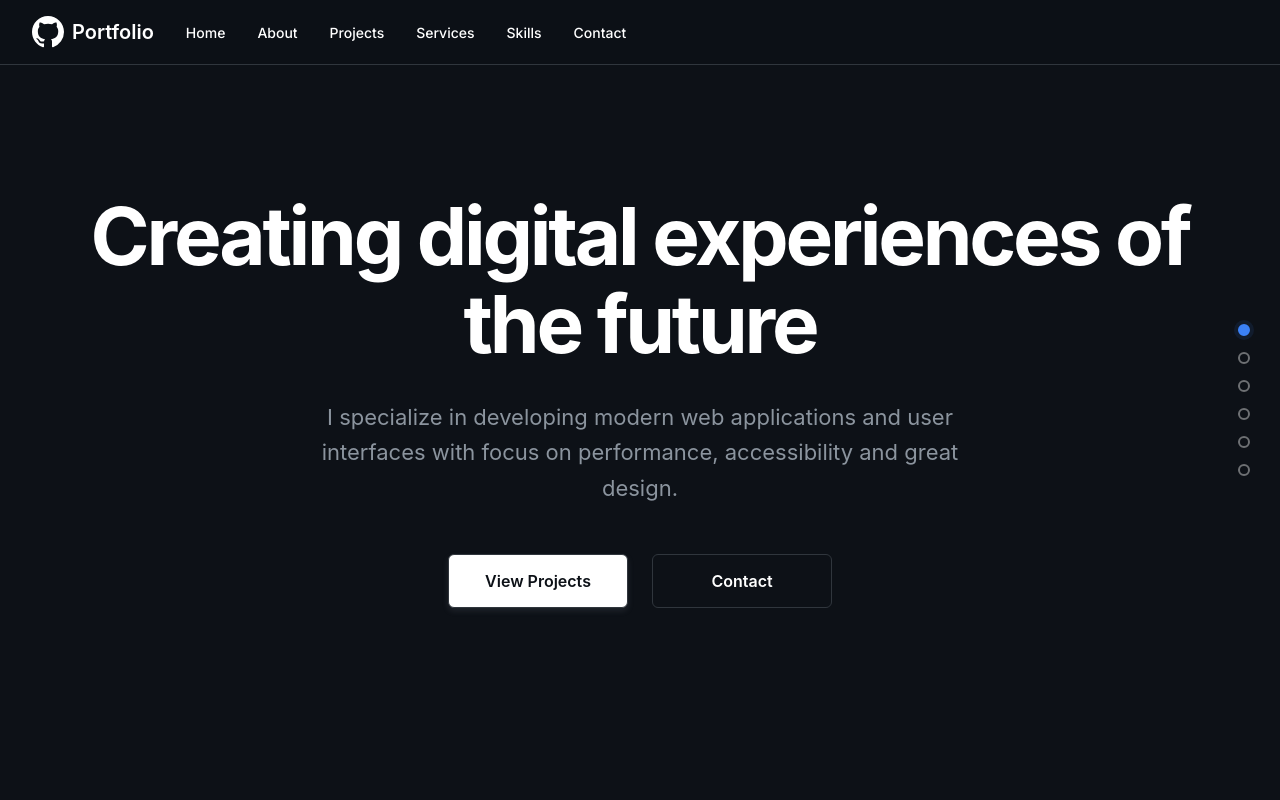
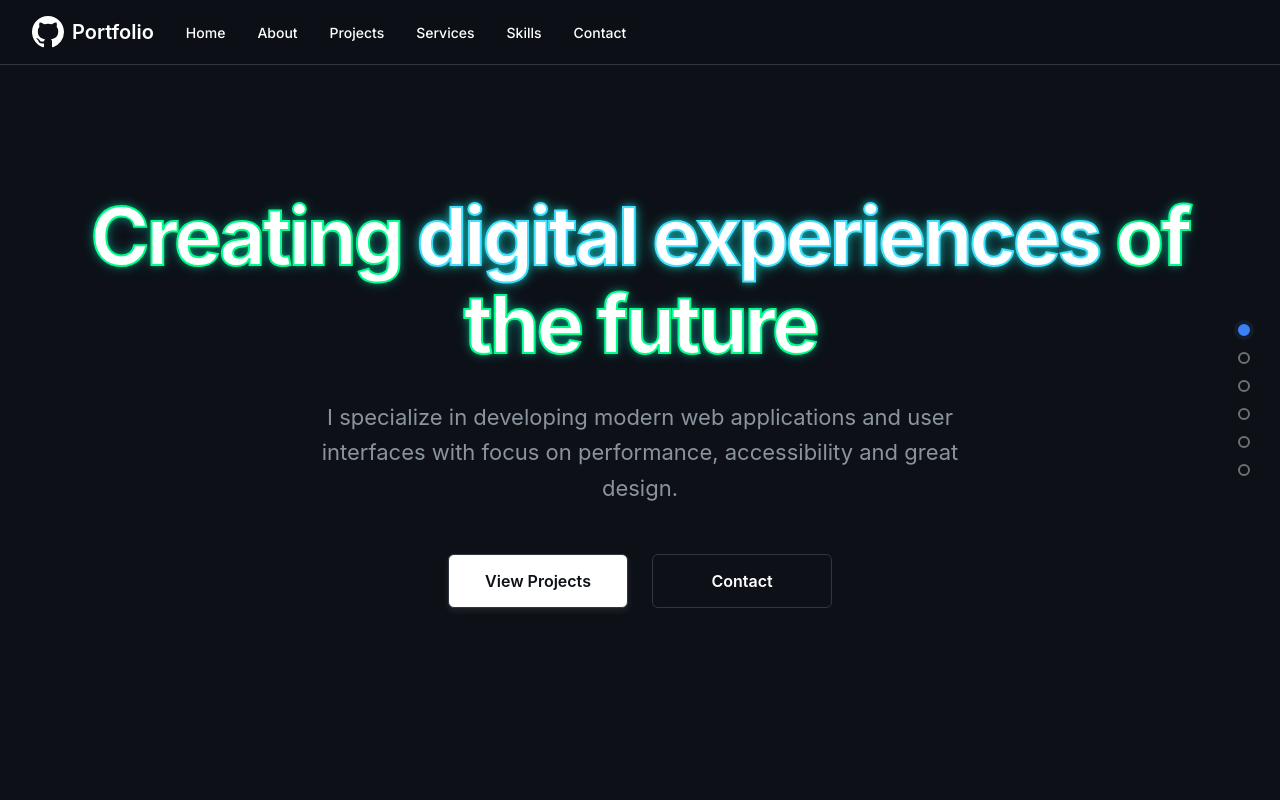
Before and after one commit to Mild-Solvent/DAV-portfolio, a Next.js app in the folder web/: page / in a window 1280 px wide. Shown: the top 800 px of the page. Built offline with nearby package versions, Linux system fonts and the light colour scheme.

Commit message:
hero glow

```diff
--- a/web/src/components/Hero/Hero.tsx
+++ b/web/src/components/Hero/Hero.tsx
@@ -54,10 +54,39 @@ const HeroTitle = styled(motion.h1)`
   letter-spacing: -0.04em;
   position: relative;
   text-align: center;
+  -webkit-text-stroke: 2px;
+  -webkit-text-stroke-color: #00ff88;
+
+  /* Subtle glow effect following letter shapes */
+  text-shadow:
+    /* Very subtle inner glow */
+    0 0 3px rgba(0, 255, 136, 0.3),
+    0 0 6px rgba(0, 255, 136, 0.2),
+    0 0 10px rgba(0, 200, 255, 0.15),
+    0 0 15px rgba(64, 224, 255, 0.1);
+
+  /* Very light drop shadow filter */
+  filter:
+    drop-shadow(0 0 4px rgba(0, 255, 136, 0.2))
+    drop-shadow(0 0 8px rgba(0, 200, 255, 0.1));
+
 
   span {
     color: ${props => props.theme.colors.textEmphasis};
     display: inline-block;
+    -webkit-text-stroke: 2px;
+    -webkit-text-stroke-color: #40e0ff;
+
+    /* Subtle glow for the span text */
+    text-shadow:
+      0 0 3px rgba(64, 224, 255, 0.4),
+      0 0 6px rgba(64, 224, 255, 0.2),
+      0 0 10px rgba(0, 200, 255, 0.15),
+      0 0 15px rgba(0, 255, 136, 0.1);
+
+    filter:
+      drop-shadow(0 0 4px rgba(64, 224, 255, 0.2))
+      drop-shadow(0 0 8px rgba(0, 200, 255, 0.1));
   }
 `;
 
```
